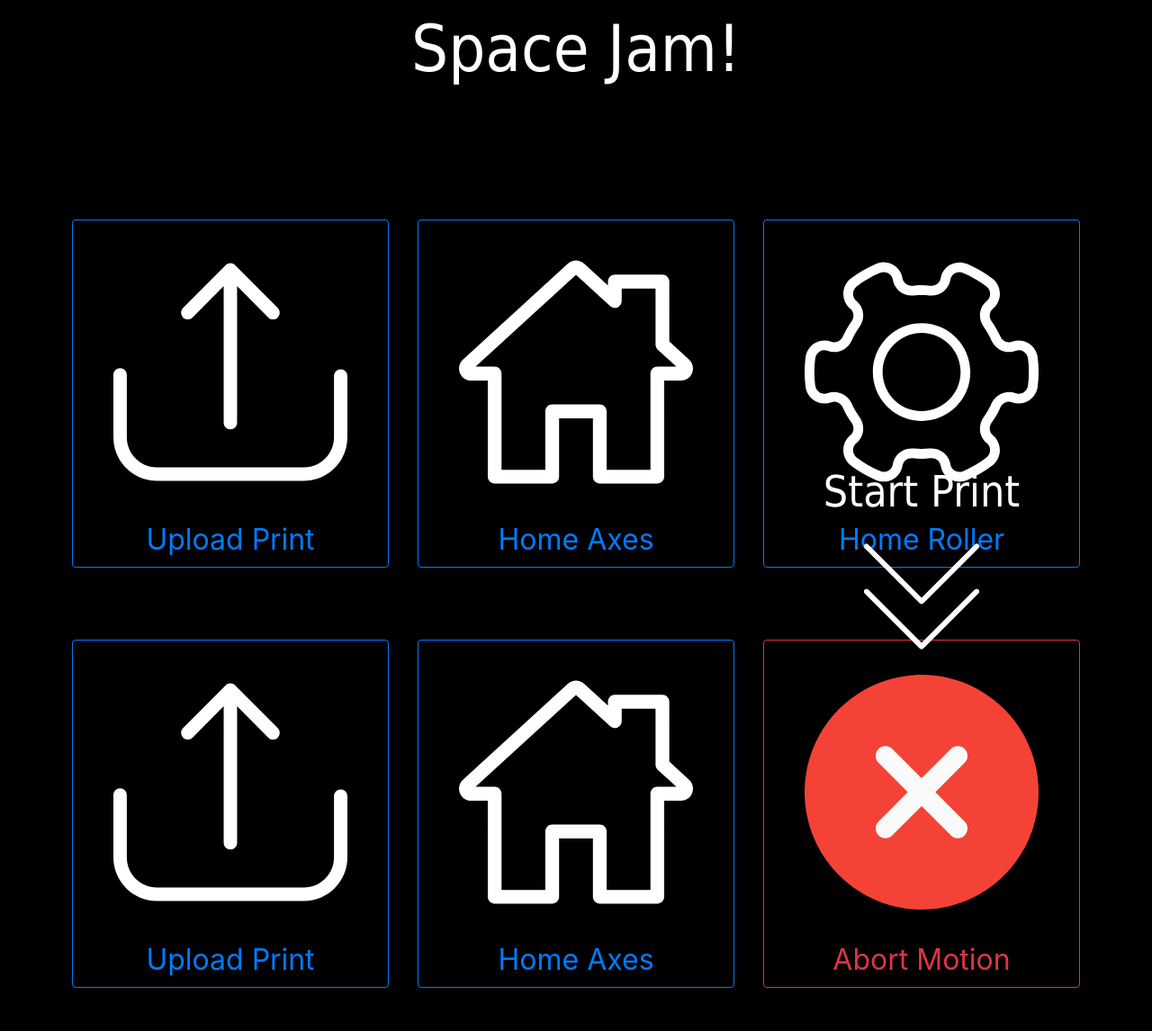
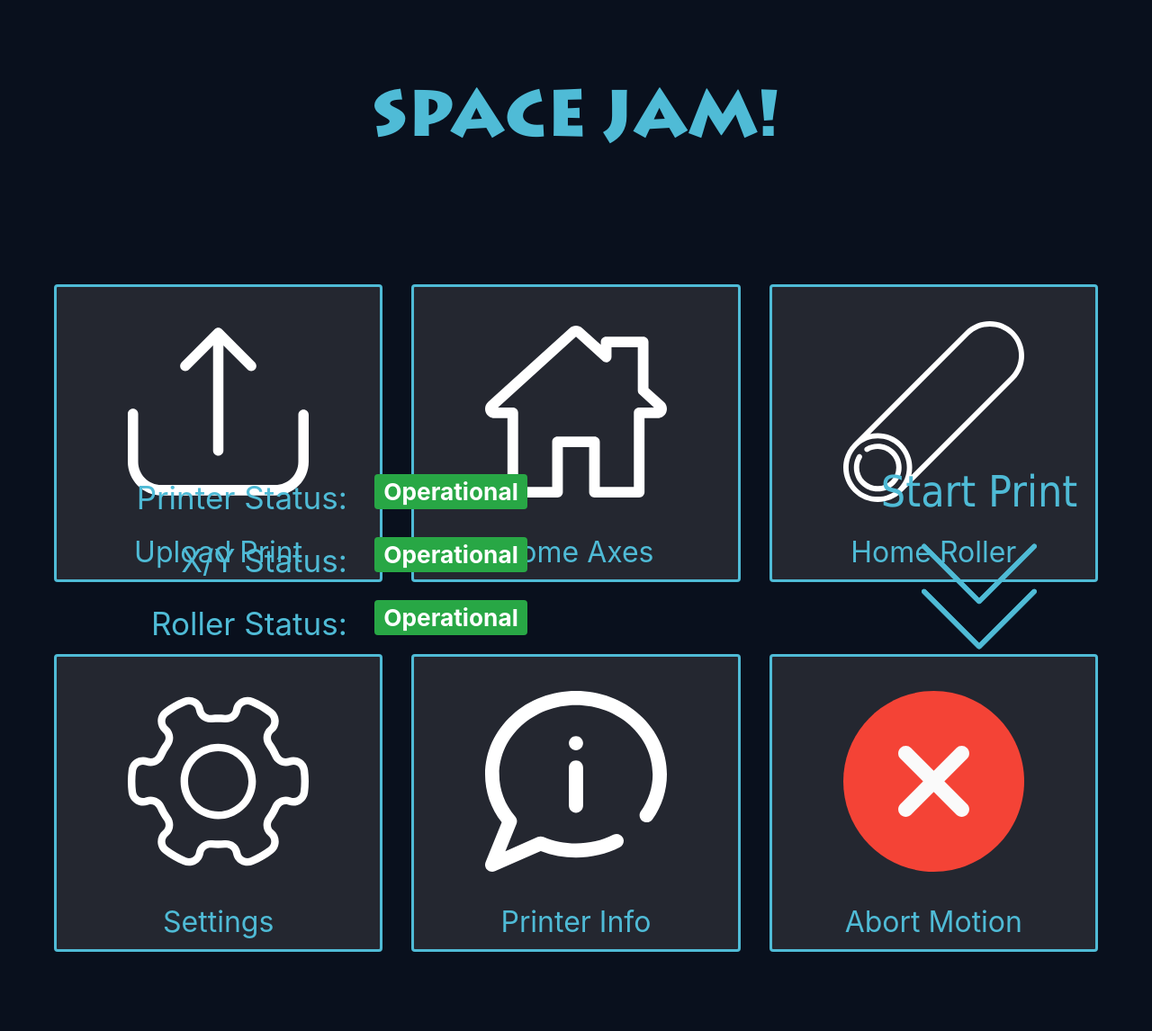
Before and after one commit to klarehu/senior-design, a Flask app: page / in a window 1280 px wide. Shown: the whole page at 90% size. After the commit the page ends 1058 px from the top, so only its background shows below. Run offline with Flask 2, Linux system fonts and the light colour scheme; some libraries are stand-ins or nearby versions.

Commit message:
Updated page styling

```diff
--- a/src/static/styles/index.css
+++ b/src/static/styles/index.css
@@ -1,6 +1,10 @@
+html {
+  overflow: hidden;
+}
+
 body {
-    background-color: black;
-    color: #ffffff;
+    background-color: #09101d;
+    color: #4fbbd6;
     text-align: center;
 }
 
@@ -8,6 +12,13 @@ body {
     font-family: 'Tahoma';
     src: url('Tahoma-Bold.woff2') format('woff2'),
          url('Tahoma-Bold.woff') format('woff');
+    font-weight: bold;
+    font-style: normal;
+}
+
+@font-face {
+    font-family: 'Lithos';
+    src: url('Lithos.woff') format('woff');
     font-weight: bold;
     font-style: normal;
 }
@@ -22,16 +33,16 @@ body {
 }
 
 .title {
-    font-family: 'Tahoma';
+    font-family: 'Lithos';
     text-align: center;
-    color: #ffffff;
+    color: #4fbbd6;
     font-size: 4.5em;
-    top: 1em;
+    padding-top: 1em;
     padding-bottom: 1em;
 }
 
 .icon {
-    width: 80%;
+    width: 60%;
     padding-top: 1em;
 }
 
@@ -42,6 +53,8 @@ body {
 .row {
     margin-top: 2em;
     margin-bottom: 3em;
+    margin-left: -35px;
+    margin-right: -35px;
 }
 
 .trow {
@@ -52,17 +65,54 @@ body {
 .btn {
     font-size: 2em;
     margin-top: 1em;
-    /*padding: 0.2em 0.55em 0.2em 0.55em;*/
+    border-color: #4fbbd6;
+    border-width: 3px;
+    color: #4fbbd6;
+    background-color: #242730;
+}
+
+.btn-outline-primary:hover,
+.btn-outline-primary:active,
+.btn-outline-primary:visited,
+.btn-outline-primary:focus {
+    background-color: #4fbbd6;
+    border-color: #4fbbd6;
+}
+
+.abort-button {
+  color: #C32F27;
+  border-color: #C32F27;
 }
 
 .button-text {
     padding-top: 1em
 }
 
+.status-menu {
+    font-size: 35px;
+    position: absolute;
+    left: 0vw;
+    bottom: 1.8em;
+}
+
+.status-row {
+    margin-top: 0.5em;
+    margin-bottom: 0.5em;
+}
+
+.status-text {
+    text-align: right;
+}
+
+.status-badge {
+    text-align: left;
+}
+
 .start-print {
     position: absolute;
-    right: 0em;
+    right: -4em;
     bottom: 0.5em;
+    color: #4fbbd6;
 }
 
 .start-print-text {
--- a/src/templates/index.html
+++ b/src/templates/index.html
@@ -28,7 +28,7 @@
 
         <div class="col col-spacing">
           <button type="button" class="btn btn-outline-primary" onclick="fn()">
-            <img src="{{ url_for('static', filename='assets/settings.svg') }}" class="img-fluid icon">
+            <img src="{{ url_for('static', filename='assets/foam-roller.svg') }}" class="img-fluid icon">
             <div class="button-text">Home Roller</div>
           </button>
         </div>
@@ -37,15 +37,15 @@
       <div class="row">
         <div class="col col-spacing">
           <button type="button" class="btn btn-outline-primary" onclick="fn()">
-            <img src="{{ url_for('static', filename='assets/upload.svg') }}" class="img-fluid icon">
-            <div class="button-text">Upload Print</div>
+            <img src="{{ url_for('static', filename='assets/settings.svg') }}" class="img-fluid icon">
+            <div class="button-text">Settings</div>
           </button>
         </div>
 
         <div class="col col-spacing">
           <button type="button" class="btn btn-outline-primary" onclick="fn()">
-            <img src="{{ url_for('static', filename='assets/home.svg') }}" class="img-fluid icon">
-            <div class="button-text">Home Axes</div>
+            <img src="{{ url_for('static', filename='assets/info.svg') }}" class="img-fluid icon">
+            <div class="button-text">Printer Info</div>
           </button>
         </div>
 
@@ -59,12 +59,43 @@
 
     </div>
 
+    <div class="container status-menu">
+      <div class="row w-75 status-row">
+        <div class="col status-text">
+          Printer Status:
+        </div>
+        <div class="col status-badge">
+          <span class="badge badge-success">Operational</span>
+        </div>
+      </div>
+      <div class="row w-75 status-row">
+        <div class="col status-text">
+          X/Y Status:
+        </div>
+        <div class="col status-badge">
+          <span class="badge badge-success">Operational</span>
+        </div>
+      </div>
+      <div class="row w-75 status-row">
+        <div class="col status-text">
+          Roller Status:
+        </div>
+        <div class="col status-badge">
+          <span class="badge badge-success">Operational</span>
+        </div>
+      </div>
+    </div>
+
+
+
     <div class="start-print">
       <div class="start-print-text">Start Print</div>
       <div class="arrow bounce">
         <img src="{{ url_for('static', filename='assets/down-arrow.svg') }}" class="img-fluid down-arrow">
       </div>
     </div>
+
+
 
 
 
```
Also changed, not shown: src/static/assets/down-arrow.svg, src/static/assets/download.svg (added), src/static/assets/foam-roller.svg (added), src/static/assets/info.svg (added), src/static/styles/Lithos.woff (added).
